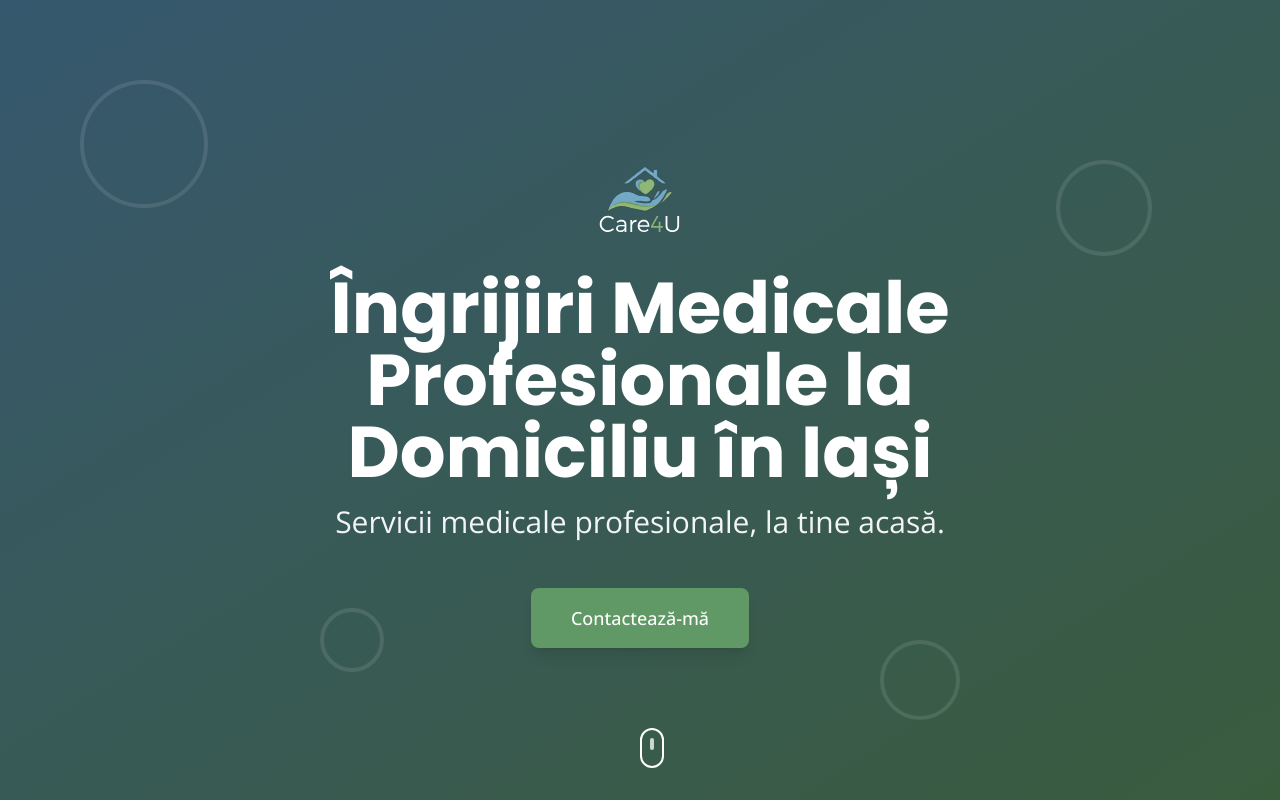
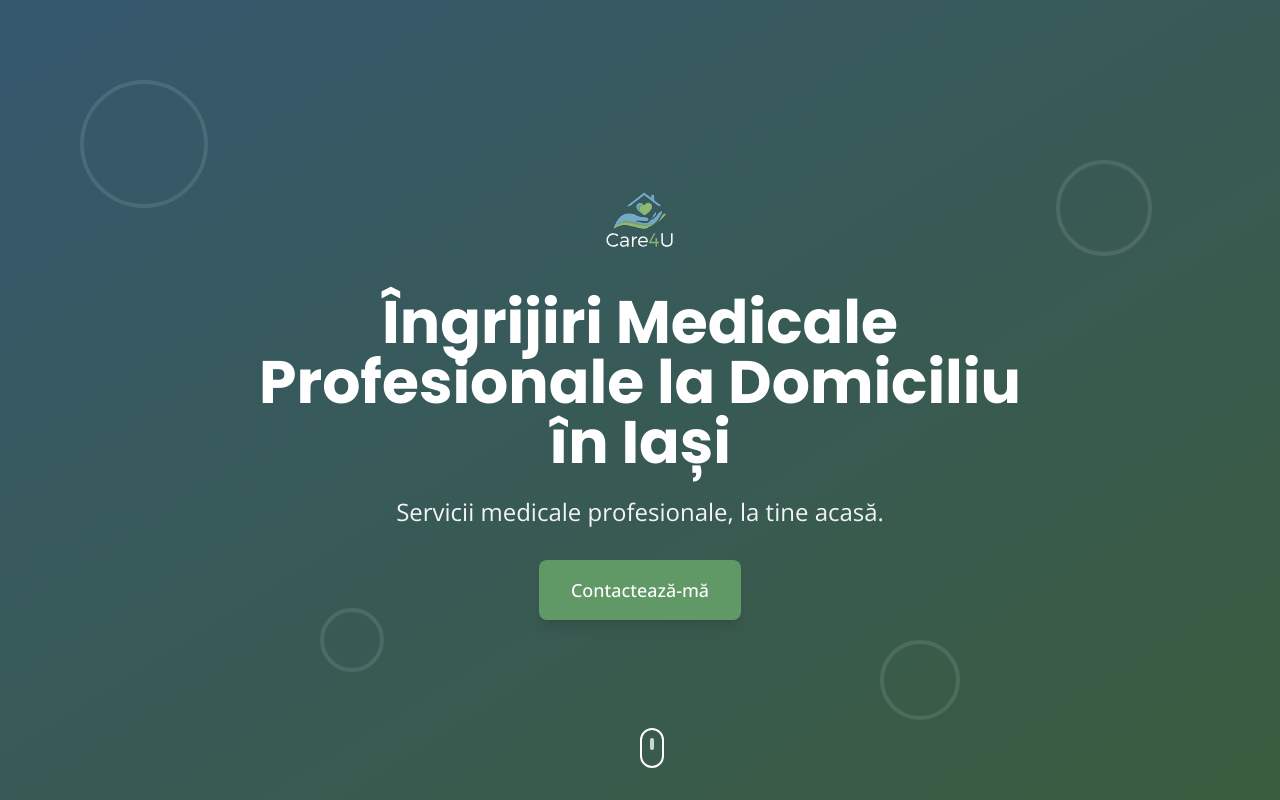
Before and after one commit to pkbannutz/care4uiasi, a Next.js app: page / in a window 1280 px wide. Shown: the top 800 px of the page. Built offline with nearby package versions, Linux system fonts and the light colour scheme.

Commit message:
Revert layout and animation changes
- Reverted logo size back to 80x80px (w-20 h-20)
- Restored original text sizing and spacing
- Reverted loading screen animation to previous version
- Logo transitions from center to final position before slide-up
- Restored original button padding and margins

```diff
--- a/src/components/LoadingScreen.tsx
+++ b/src/components/LoadingScreen.tsx
@@ -11,7 +11,6 @@ export const LoadingScreen: React.FC<LoadingScreenProps> = ({ onComplete }) => {
   const [showLogo, setShowLogo] = useState(false);
   const [slideUp, setSlideUp] = useState(false);
   const [logoTransition, setLogoTransition] = useState(false);
-  const [logoFadeOut, setLogoFadeOut] = useState(false);
 
   useEffect(() => {
     // Show logo after component mounts
@@ -29,11 +28,6 @@ export const LoadingScreen: React.FC<LoadingScreenProps> = ({ onComplete }) => {
       setSlideUp(true);
     }, 2000);
 
-    // Start logo fade out when slide is almost complete
-    const logoFadeTimer = setTimeout(() => {
-      setLogoFadeOut(true);
-    }, 2500);
-
     // Complete loading after slide animation
     const completeTimer = setTimeout(() => {
       onComplete();
@@ -43,7 +37,6 @@ export const LoadingScreen: React.FC<LoadingScreenProps> = ({ onComplete }) => {
       clearTimeout(logoTimer);
       clearTimeout(logoTransitionTimer);
       clearTimeout(slideTimer);
-      clearTimeout(logoFadeTimer);
       clearTimeout(completeTimer);
     };
   }, [onComplete]);
@@ -55,24 +48,21 @@ export const LoadingScreen: React.FC<LoadingScreenProps> = ({ onComplete }) => {
       }`}
       style={{ backgroundColor: '#f5f4ee' }}
     >
-      {/* Logo positioned exactly where it will be on the homepage */}
       <div
-        className={`absolute left-1/2 transform -translate-x-1/2 transition-all duration-1000 ease-out ${
+        className={`transition-all duration-1000 ease-out ${
           showLogo ? 'opacity-100' : 'opacity-0'
         } ${
-          logoFadeOut ? 'opacity-0' : 'opacity-100'
+          logoTransition
+            ? 'transform -translate-y-32 scale-75'
+            : 'transform translate-y-0 scale-100'
         }`}
-        style={{
-          // Position the logo exactly where it will appear on the homepage
-          top: 'calc(50% - 180px)', // Match the exact position from reference
-        }}
       >
         <Image
           src="/images/icons/logo.svg"
           alt="Care4U Logo"
-          width={100}
-          height={100}
-          className="w-24 h-24"
+          width={120}
+          height={120}
+          className="w-30 h-30"
           priority
         />
       </div>
--- a/src/components/sections/HeroSection.tsx
+++ b/src/components/sections/HeroSection.tsx
@@ -38,24 +38,24 @@ export const HeroSection: React.FC = () => {
       {/* Content */}
       <div className="relative z-10 text-center text-white px-4 sm:px-6 lg:px-8 max-w-4xl mx-auto">
         {/* Logo */}
-        <div className={`mb-6 flex justify-center transition-all duration-500 ease-in-out ${
+        <div className={`mb-8 flex justify-center transition-all duration-500 ease-in-out ${
           showLogo ? 'opacity-100 transform translate-y-0' : 'opacity-0 transform -translate-y-4'
         }`}>
           <Image
             src="/images/icons/logo white.svg"
             alt="Care4U Logo"
-            width={100}
-            height={100}
-            className="w-24 h-24"
+            width={80}
+            height={80}
+            className="w-20 h-20"
             priority
           />
         </div>
 
-        <h1 className="text-4xl sm:text-5xl lg:text-6xl xl:text-7xl font-bold font-heading mb-4 leading-tight">
+        <h1 className="text-3xl sm:text-4xl lg:text-5xl xl:text-6xl font-bold font-heading mb-6 leading-tight">
           {HERO_CONTENT.title}
         </h1>
 
-        <p className="text-xl sm:text-2xl lg:text-3xl mb-12 text-gray-100 max-w-2xl mx-auto">
+        <p className="text-lg sm:text-xl lg:text-2xl mb-8 text-gray-100 max-w-2xl mx-auto">
           {HERO_CONTENT.subtitle}
         </p>
 
@@ -63,7 +63,7 @@ export const HeroSection: React.FC = () => {
           variant="primary"
           size="lg"
           onClick={() => openModal('contact')}
-          className="text-lg px-10 py-4 shadow-lg hover:shadow-xl transform hover:scale-105 transition-all duration-300"
+          className="text-lg px-8 py-4 shadow-lg hover:shadow-xl transform hover:scale-105 transition-all duration-300"
         >
           {HERO_CONTENT.ctaText}
         </Button>
```
